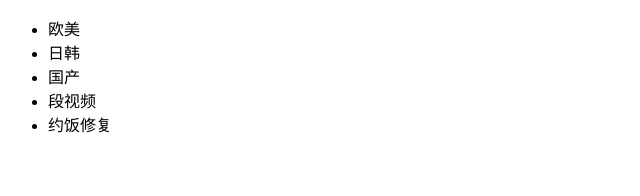
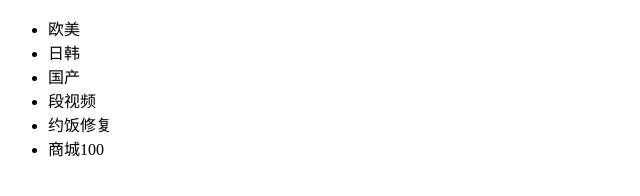
Before and after one commit to huangliangjianyi/dbhot, a plain HTML site: page index.html in a window 1280 px wide. Shown: the full height of the page, 0-640 px from the left. Drawn offline with Linux system fonts and the light colour scheme.

```diff
--- a/index.html
+++ b/index.html
@@ -14,6 +14,7 @@
         <li>国产</li>
         <li>段视频</li>
         <li>约饭修复</li>
+        <li>商城100</li>
     </ul>
 </body>
 
```
